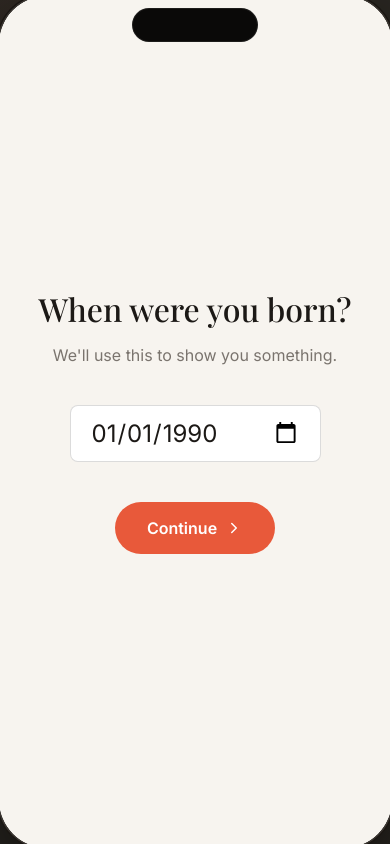
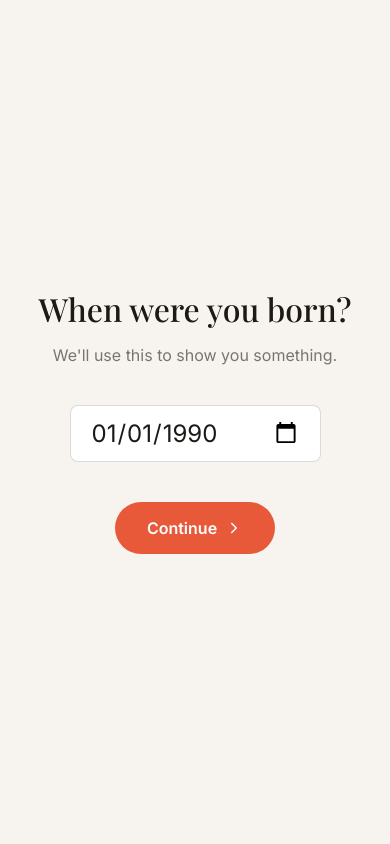
Before and after one commit to vashishtaparikipandla/Daily5-App, a React (Vite) app: page / in a window 390 px wide. Built offline with nearby package versions, Linux system fonts and the light colour scheme.

Commit message:
fix: make phone shell responsive on mobile devices; update Auth and Permission Primer layouts; replace emoticons with Apple/Google/Mail SVG icons; fix PhotoBackfill image links

```diff
--- a/src/components/PhotoBackfillFlow.tsx
+++ b/src/components/PhotoBackfillFlow.tsx
@@ -13,9 +13,9 @@ type FlowStep = 'offer' | 'permission' | 'select_days' | 'quick_fill' | 'reveal'
 
 // Mock clustering data
 const MOCK_DAYS = [
-  { id: 'd1', date: new Date(Date.now() - 2 * 86400000), count: 8, thumb: 'https://source.unsplash.com/random/200x200?sig=1' },
-  { id: 'd2', date: new Date(Date.now() - 5 * 86400000), count: 14, thumb: 'https://source.unsplash.com/random/200x200?sig=2' },
-  { id: 'd3', date: new Date(Date.now() - 12 * 86400000), count: 5, thumb: 'https://source.unsplash.com/random/200x200?sig=3' }
+  { id: 'd1', date: new Date(Date.now() - 2 * 86400000), count: 8, thumb: 'https://images.unsplash.com/photo-1522202176988-66273c2fd55f?auto=format&fit=crop&w=400&q=80' },
+  { id: 'd2', date: new Date(Date.now() - 5 * 86400000), count: 14, thumb: 'https://images.unsplash.com/photo-1476514525535-07fb3b4ae5f1?auto=format&fit=crop&w=400&q=80' },
+  { id: 'd3', date: new Date(Date.now() - 12 * 86400000), count: 5, thumb: 'https://images.unsplash.com/photo-1501504905252-473c47e087f8?auto=format&fit=crop&w=400&q=80' }
 ];
 
 export const PhotoBackfillFlow: React.FC<PhotoBackfillFlowProps> = ({ onComplete, onSkip }) => {
--- a/src/index.css
+++ b/src/index.css
@@ -169,3 +169,25 @@ input, textarea { font-family: var(--font-sans); }
 .flex-center { display: flex; align-items: center; justify-content: center; }
 .full { position: absolute; inset: 0; }
 .sr-only { position: absolute; width: 1px; height: 1px; overflow: hidden; clip: rect(0,0,0,0); }
+
+@media (max-width: 600px) {
+  #root {
+    background: var(--bg);
+  }
+  .phone-shell {
+    width: 100vw;
+    height: 100dvh;
+    border-radius: 0;
+    box-shadow: none;
+    border: none;
+  }
+  .phone-shell::before, .phone-shell::after {
+    display: none;
+  }
+  .app-viewport {
+    border-radius: 0;
+  }
+  .status-bar {
+    display: none; /* Let native OS status bar take over on actual devices */
+  }
+}
--- a/src/pages/Auth.css
+++ b/src/pages/Auth.css
@@ -198,17 +198,18 @@
 /* Trust Lines */
 .auth-trust-line {
   display: flex;
-  align-items: center;
+  align-items: flex-start;
   justify-content: center;
   gap: 8px;
   margin-top: 16px;
   font-size: 12px;
   color: var(--text-tertiary);
-  text-align: center;
+  text-align: left;
 }
 .auth-trust-icon {
   color: var(--accent);
   flex-shrink: 0;
+  margin-top: 3px;
 }
 
 .auth-trust-block {
--- a/src/pages/Auth.tsx
+++ b/src/pages/Auth.tsx
@@ -1,6 +1,18 @@
 import { useState } from 'react';
 import { motion } from 'framer-motion';
-import { Users, ShieldCheck, Lock } from 'lucide-react';
+import { Users, ShieldCheck, Lock, Mail } from 'lucide-react';
+
+const AppleIcon = () => (
+  <svg viewBox="0 0 24 24" width="18" height="18" fill="currentColor">
+    <path d="M12.152 6.896c-.948 0-2.415-1.078-3.96-1.04-2.04.027-3.91 1.183-4.961 3.014-2.117 3.675-.546 9.103 1.519 12.09 1.013 1.454 2.208 3.09 3.792 3.039 1.52-.065 2.09-.987 3.935-.987 1.831 0 2.35.987 3.96.948 1.637-.026 2.676-1.48 3.676-2.948 1.156-1.688 1.636-3.325 1.662-3.415-.039-.013-3.182-1.221-3.22-4.857-.026-3.04 2.48-4.494 2.597-4.559-1.429-2.09-3.623-2.324-4.39-2.376-2-.156-3.675 1.09-4.61 1.09zM15.53 3.83c.843-1.012 1.4-2.427 1.245-3.83-1.207.052-2.662.805-3.532 1.818-.78.896-1.454 2.338-1.273 3.714 1.338.104 2.715-.688 3.56-1.702z" />
+  </svg>
+);
+
+const GoogleIcon = () => (
+  <svg viewBox="0 0 24 24" width="18" height="18" fill="currentColor">
+    <path d="M21.35 11.1h-9.17v2.73h6.51c-.33 3.81-3.5 5.44-6.5 5.44C8.36 19.27 5 16.25 5 12c0-4.1 3.2-7.27 7.2-7.27 3.09 0 4.9 1.97 4.9 1.97L19 4.72S16.56 2 12.1 2C6.42 2 2.03 6.8 2.03 12c0 5.05 4.13 10 10.22 10 5.35 0 9.25-3.67 9.25-9.09 0-1.15-.15-1.81-.15-1.81z" />
+  </svg>
+);
 import { PhotoBackfillFlow } from '../components/PhotoBackfillFlow';
 import './Auth.css';
 
@@ -55,7 +67,7 @@ export function Auth({ onLogin }: AuthProps) {
         transition={{ type: 'spring', stiffness: 300, damping: 28 }}
       >
         <div className="auth-encrypt-icon">🔒</div>
-        <h2 className="auth-title">Your diary,\nonly yours.</h2>
+        <h2 className="auth-title">Your diary,<br/>only yours.</h2>
         <div className="auth-trust-block">
           <div className="auth-trust-row">
             <Lock size={18} className="auth-trust-icon" />
@@ -163,20 +175,20 @@ export function Auth({ onLogin }: AuthProps) {
 
       <div className="auth-oauth" style={{ marginTop: 'auto', marginBottom: 'auto' }}>
         <motion.button className="oauth-btn" whileTap={{ scale: 0.97 }} onClick={() => setMode('encrypt')}>
-          <span className="oauth-icon">🍎</span>
+          <span className="oauth-icon"><AppleIcon /></span>
           Continue with Apple
         </motion.button>
         <motion.button className="oauth-btn" whileTap={{ scale: 0.97 }} onClick={() => setMode('encrypt')}>
-          <span className="oauth-icon">G</span>
+          <span className="oauth-icon"><GoogleIcon /></span>
           Continue with Google
         </motion.button>
         <motion.button className="oauth-btn" whileTap={{ scale: 0.97 }} onClick={() => setMode('email')}>
-          <span className="oauth-icon">✉️</span>
+          <span className="oauth-icon"><Mail size={18} /></span>
           Continue with Email
         </motion.button>
         <div className="auth-trust-line">
           <Users size={16} className="auth-trust-icon" />
-          <span>Trusted by 12,000+ people keeping a year they didn't want to lose.</span>
+          <span style={{ textAlign: 'left', lineHeight: '1.4' }}>Trusted by 12,000+ people keeping a year they didn't want to lose.</span>
         </div>
       </div>
 
```
